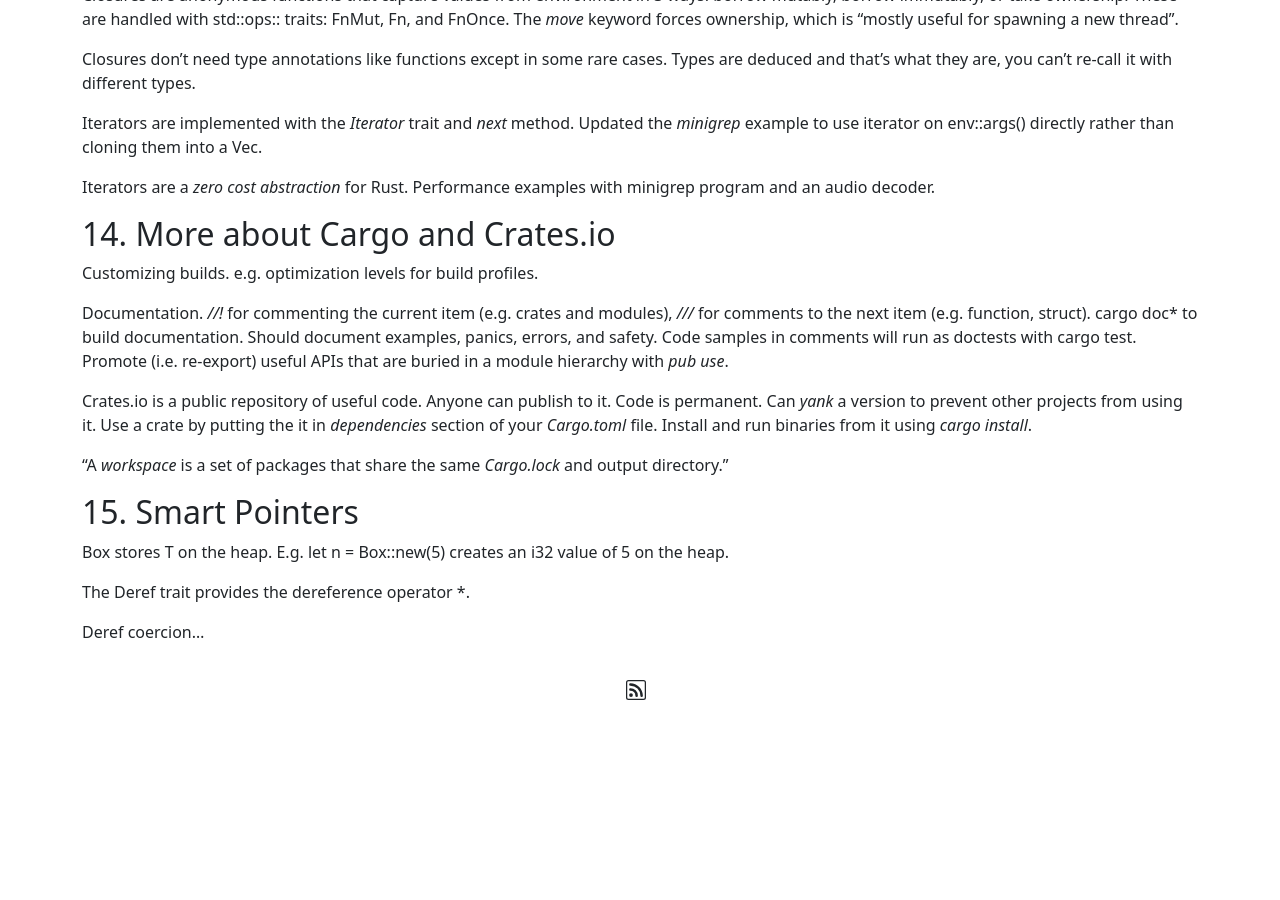
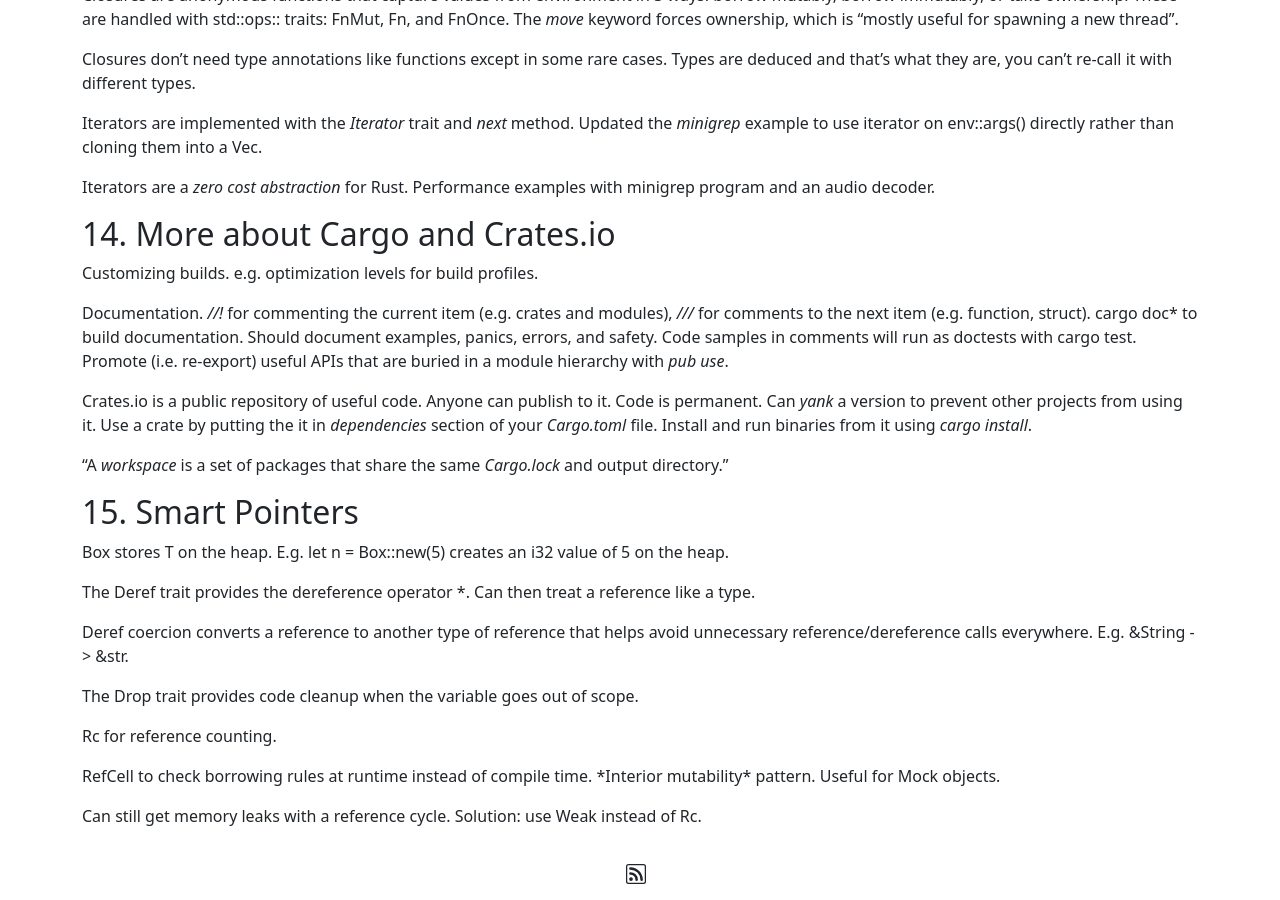
Before and after one commit to matthewdrees/matthewdrees.github.io, a Jekyll site: the page built from _posts/2022-09-30-the-rust-programming-language.md, in a window 1280 px wide and 900 px high, scrolled down 4073 px. Built offline with Jekyll 4.4.1, drawn with Linux system fonts in a browser that asks for light colours; before the commit the page ends 4789 px from its top, so only the background shows below that.

Commit message:
Rust book, chapter 15.

```diff
--- a/_posts/2022-09-30-the-rust-programming-language.md
+++ b/_posts/2022-09-30-the-rust-programming-language.md
@@ -168,6 +168,14 @@ Crates.io is a public repository of useful code. Anyone can publish to it. Code
 
 Box<T> stores T on the heap. E.g. let n = Box::new(5) creates an i32 value of 5 on the heap.
 
-The Deref trait provides the dereference operator *.
+The Deref trait provides the dereference operator *. Can then treat a reference like a type.
 
-Deref coercion...
+Deref coercion converts a reference to another type of reference that helps avoid unnecessary reference/dereference calls everywhere. E.g. &String -> &str.
+
+The Drop trait provides code cleanup when the variable goes out of scope.
+
+Rc<T> for reference counting.
+
+RefCell<T> to check borrowing rules at runtime instead of compile time. *Interior mutability* pattern. Useful for Mock objects.
+
+Can still get memory leaks with a reference cycle. Solution: use Weak<T> instead of Rc<T>.
```
